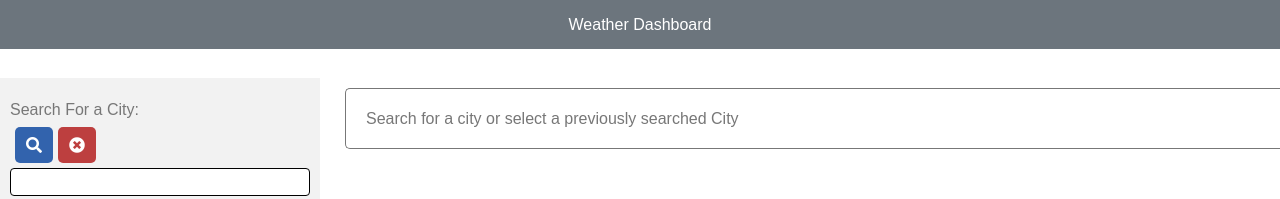
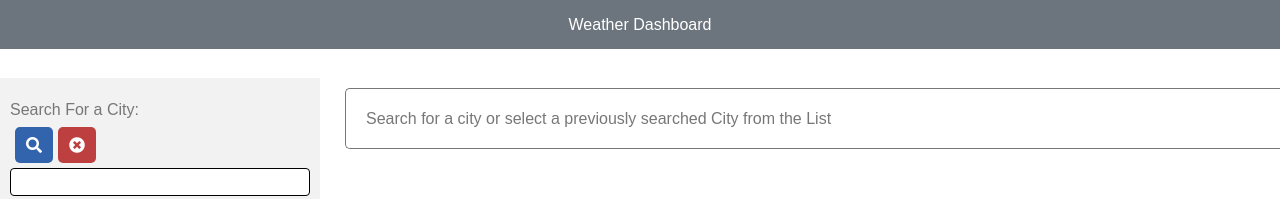
Before and after one commit to SimonMSelvadurai/Weather-Dashboard, a plain HTML site: page index.html in a window 1280 px wide. Shown: the top 199 px of the page. Drawn offline with nearby package versions, Linux system fonts and the light colour scheme.

Commit message:
added images

```diff
--- a/assets/js/script.js
+++ b/assets/js/script.js
@@ -275,7 +275,6 @@ function buildForecastCard(day) {
 }
 
 function addNewSearch(city) {
-  //console.log(city, storedSearches);
   if (storedSearches == null) {
     storedSearches = [];
   }
@@ -317,14 +316,9 @@ function isnullorempty(value) {
 
 function performAPIGETCall(queryURL, callbackFunction) {
   $.ajax({ url: queryURL, method: "GET" }).then(function (response) {
-    // console.log(response);
     callbackFunction(response);
   });
 }
-
-// function testFunction(mFunction, ...args) {
-//   console.log(mFunction(...args));
-// }
 
 function newDay(date, icon, description, temp, humidity) {
   return {
--- a/index.html
+++ b/index.html
@@ -48,7 +48,9 @@
 
       <div id="mainContent" class="col">
         <div id="currentWeather">
-          <h3>Search for a city or select a previously searched City</h3>
+          <h3>
+            Search for a city or select a previously searched City from the List
+          </h3>
         </div>
         <div id="forecast"></div>
       </div>
@@ -68,7 +70,6 @@
       crossorigin="anonymous"
     ></script>
     <script src="https://cdnjs.cloudflare.com/ajax/libs/moment.js/2.24.0/moment.min.js"></script>
-    <!-- <script src="./assets/script.js"></script> -->
     <script src="./assets/js/script.js"></script>
   </body>
 </html>
```
Also changed, not shown: assets/images/City-Validation.png (added), assets/images/LocalStorage.png (added), assets/images/clearSearch.png (added), assets/images/home.png (added), 1 other file.
